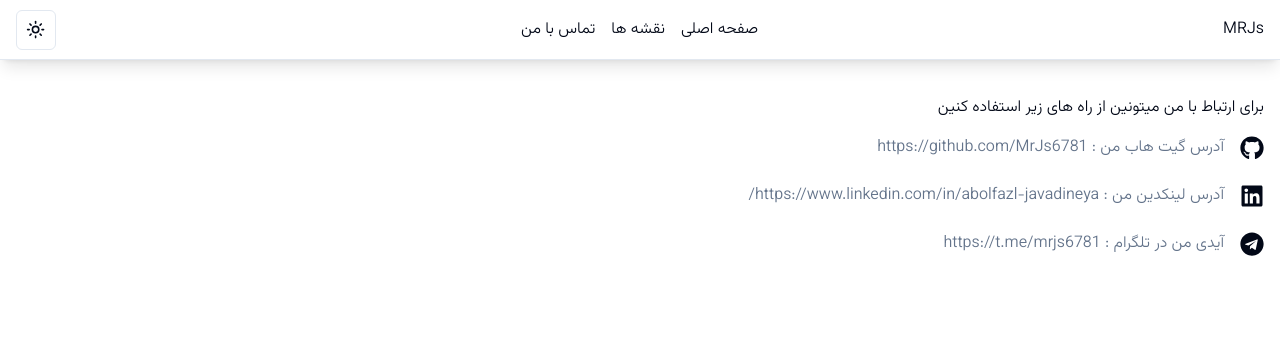
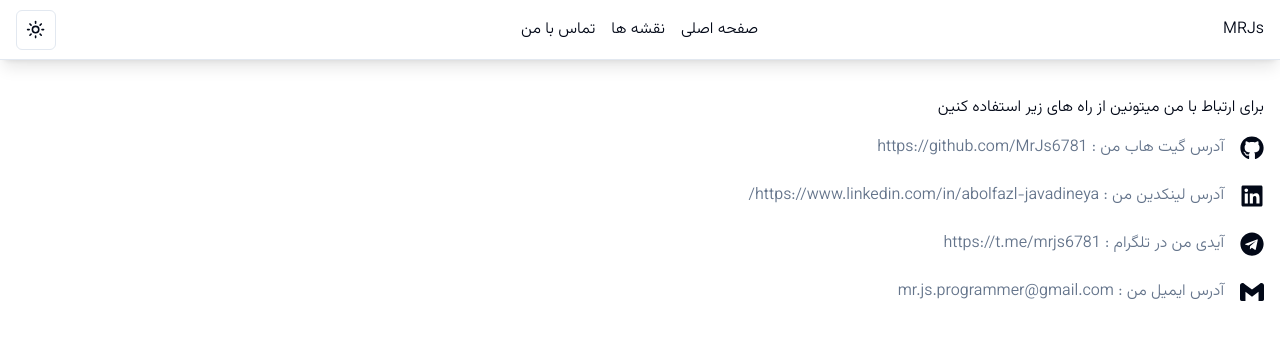
Before and after one commit to MrJs6781/neshan_map, a Next.js app: page /callme in a window 1280 px wide. Shown: the top 340 px of the page. Built offline with nearby package versions, Linux system fonts and the light colour scheme.

Commit message:
feat : add gmail address to call me page

```diff
--- a/src/app/callme/page.tsx
+++ b/src/app/callme/page.tsx
@@ -4,6 +4,7 @@ import { Header } from "@/components/Header";
 import { FaGithub } from "react-icons/fa";
 import { FaLinkedin } from "react-icons/fa";
 import { FaTelegram } from "react-icons/fa";
+import { SiGmail } from "react-icons/si";
 import { toast } from "sonner";
 
 type dataType = {
@@ -27,6 +28,11 @@ const data = [
     id: 3,
     title: "آیدی من در تلگرام : https://t.me/mrjs6781",
     icon: <FaTelegram className="text-[24px]" />,
+  },
+  {
+    id: 3,
+    title: "آدرس ایمیل من : mr.js.programmer@gmail.com",
+    icon: <SiGmail className="text-[24px]" />,
   },
 ];
 
```
